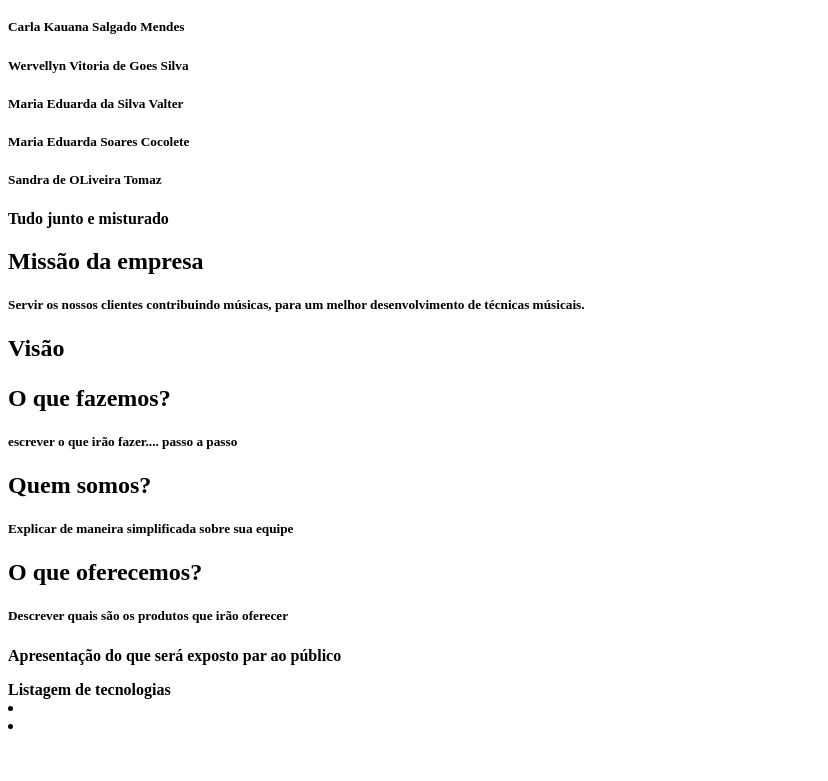
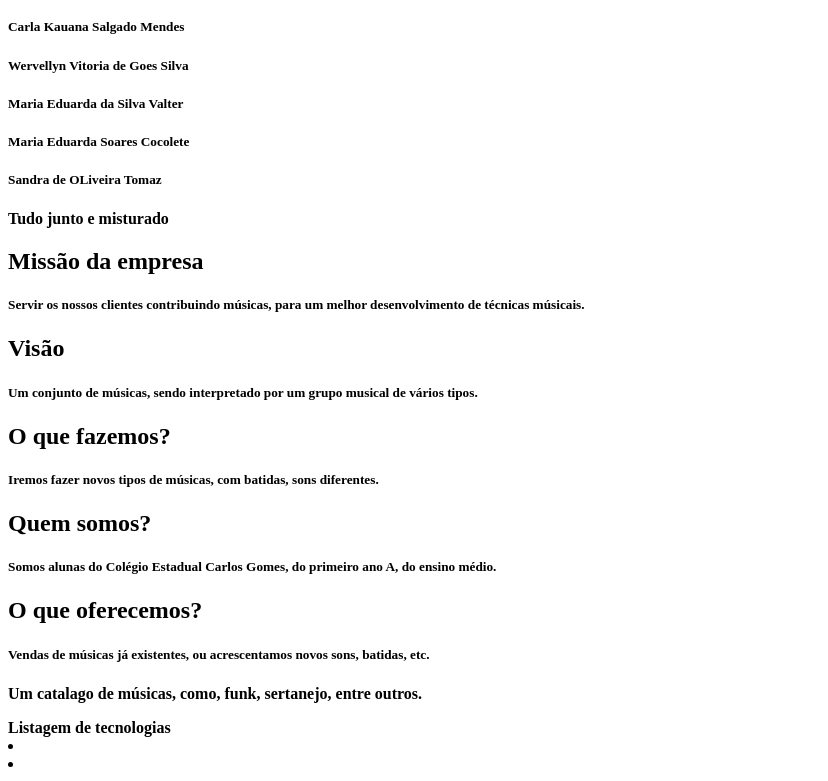
Before and after one commit to isadoraayala/repertoriomusical, a plain HTML site: page index.html in a window 1280 px wide. Shown: the part 86-867 px from the top of the page, without its empty margins (0-828 px from the left). Before the commit the page ends 829 px from the top, so only its background shows below. Drawn offline with Linux system fonts and the light colour scheme.

Commit message:
Update index.html

```diff
--- a/index.html
+++ b/index.html
@@ -15,19 +15,19 @@
 <h5 align=“justify”> <p>Servir os nossos clientes contribuindo músicas, para um melhor desenvolvimento de técnicas músicais.</h5>
 
 <h2 align=”left”> <b>Visão</h2><b>
-<h5 align=“justify”> <p></h5>
+<h5 align=“justify”> <p>Um conjunto de músicas, sendo interpretado por um grupo musical de vários tipos.</h5>
 
 <h2 align=”left”> <b>O que fazemos?</h2><b>
-<h5 align=“justify”> <p> escrever o que irão fazer.... passo a passo</h5>
+<h5 align=“justify”> <p> Iremos fazer novos tipos de músicas, com batidas, sons diferentes.</h5>
 
 <h2 align=”left”> <b>Quem somos?</h2><b>
-<h5 align=“justify”> <p>Explicar de maneira simplificada sobre sua equipe</h5>
+<h5 align=“justify”> <p>Somos alunas do Colégio Estadual Carlos Gomes, do primeiro ano A, do ensino médio.</h5>
 
 <h2 align=”left”> <b>O que oferecemos?</h2><b>
-<h5 align=“justify”> <p>Descrever quais são os produtos que irão oferecer</h5>
+<h5 align=“justify”> <p>Vendas de músicas já existentes, ou acrescentamos novos sons, batidas, etc.</h5>
 
   <div class="Apresentações">
-  <p> Apresentação do que será exposto par ao público</p>
+  <p>Um catalago de músicas, como, funk, sertanejo, entre outros. </p>
   <img scrc-"C:\Users\Acer\Documents\Aulas 2022\Programacao\reuniao 10_08\GEProgramacao2906-main" alt-"imagem mapa conceitual"
 </div>
 <div> Listagem de tecnologias
```
